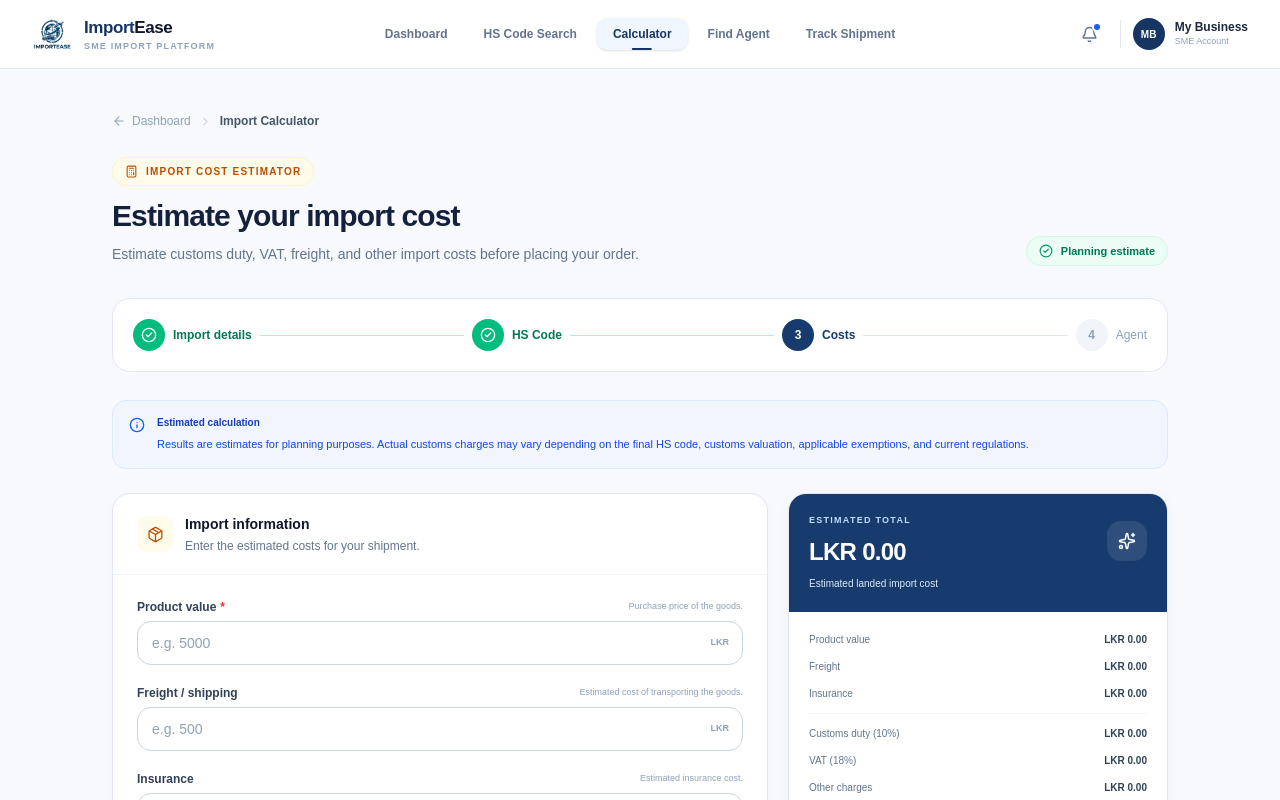
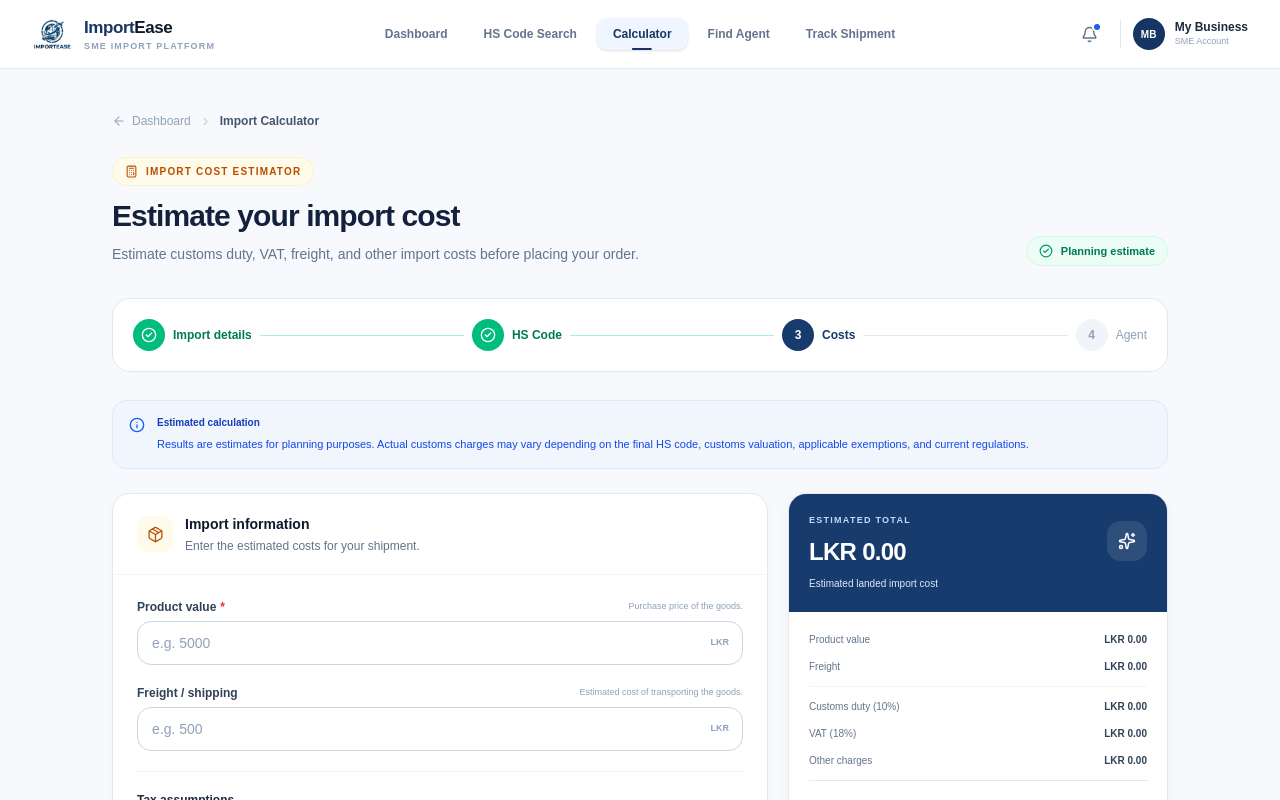
Before and after one commit to RamiruLaknila/project-front-end, a React (Vite) app: page /calculator in a window 1280 px wide. Shown: the top 800 px of the page. Built offline with nearby package versions, Linux system fonts and the light colour scheme.

Commit message:
crate new calculator

```diff
--- a/src/pages/Calculator.jsx
+++ b/src/pages/Calculator.jsx
@@ -23,7 +23,6 @@ function ImportCalculator() {
   const [form, setForm] = useState({
     productValue: "",
     freight: "",
-    insurance: "",
     dutyRate: "10",
     vatRate: "18",
     otherCharges: "",
@@ -38,12 +37,11 @@ function ImportCalculator() {
   const values = useMemo(() => {
     const product = Number(form.productValue) || 0;
     const freight = Number(form.freight) || 0;
-    const insurance = Number(form.insurance) || 0;
     const dutyRate = Number(form.dutyRate) || 0;
     const vatRate = Number(form.vatRate) || 0;
     const other = Number(form.otherCharges) || 0;
 
-    const customsValue = product + freight + insurance;
+    const customsValue = product + freight;
 
     const customsDuty = customsValue * (dutyRate / 100);
 
@@ -58,7 +56,6 @@ function ImportCalculator() {
     return {
       product,
       freight,
-      insurance,
       customsValue,
       customsDuty,
       vat,
@@ -137,7 +134,6 @@ function ImportCalculator() {
     setForm({
       productValue: "",
       freight: "",
-      insurance: "",
       dutyRate: "10",
       vatRate: "18",
       otherCharges: "",
@@ -189,7 +185,7 @@ function ImportCalculator() {
     <div className="min-h-screen bg-[#F7F9FC] text-slate-900">
 
       {/* =====================================================
-          SHARED APPLICATION NAVBAR
+          NAVBAR
       ===================================================== */}
 
       <AppNavbar />
@@ -440,18 +436,6 @@ function ImportCalculator() {
                 help="Estimated cost of transporting the goods."
               />
 
-              {/* INSURANCE */}
-
-              <InputField
-                label="Insurance"
-                name="insurance"
-                value={form.insurance}
-                onChange={handleChange}
-                placeholder="e.g. 100"
-                suffix="LKR"
-                help="Estimated insurance cost."
-              />
-
               {/* TAX ASSUMPTIONS */}
 
               <div className="border-t border-slate-100 pt-5">
@@ -471,6 +455,8 @@ function ImportCalculator() {
 
                 <div className="grid gap-4 sm:grid-cols-2">
 
+                  {/* DUTY */}
+
                   <InputField
                     label="Customs duty"
                     name="dutyRate"
@@ -480,6 +466,8 @@ function ImportCalculator() {
                     suffix="%"
                     help="Estimated customs duty rate."
                   />
+
+                  {/* VAT */}
 
                   <InputField
                     label="VAT"
@@ -604,11 +592,6 @@ function ImportCalculator() {
                     value={values.freight}
                   />
 
-                  <ResultRow
-                    label="Insurance"
-                    value={values.insurance}
-                  />
-
                   <div className="my-3 border-t border-slate-100" />
 
                   <ResultRow
@@ -706,7 +689,7 @@ function ImportCalculator() {
                 <Formula
                   number="01"
                   title="Customs value"
-                  text="Product + freight + insurance"
+                  text="Product + freight"
                 />
 
                 <Formula
```
